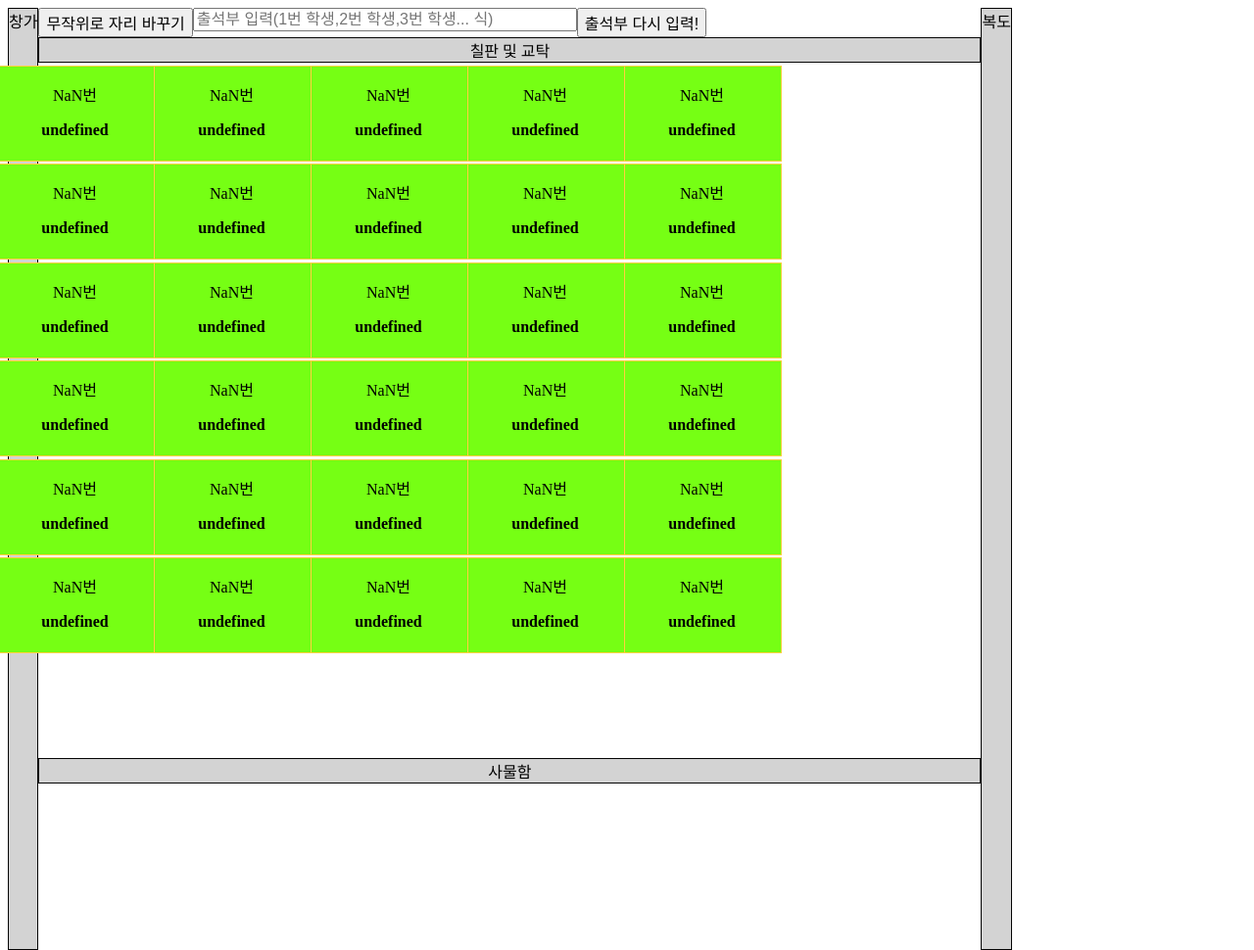
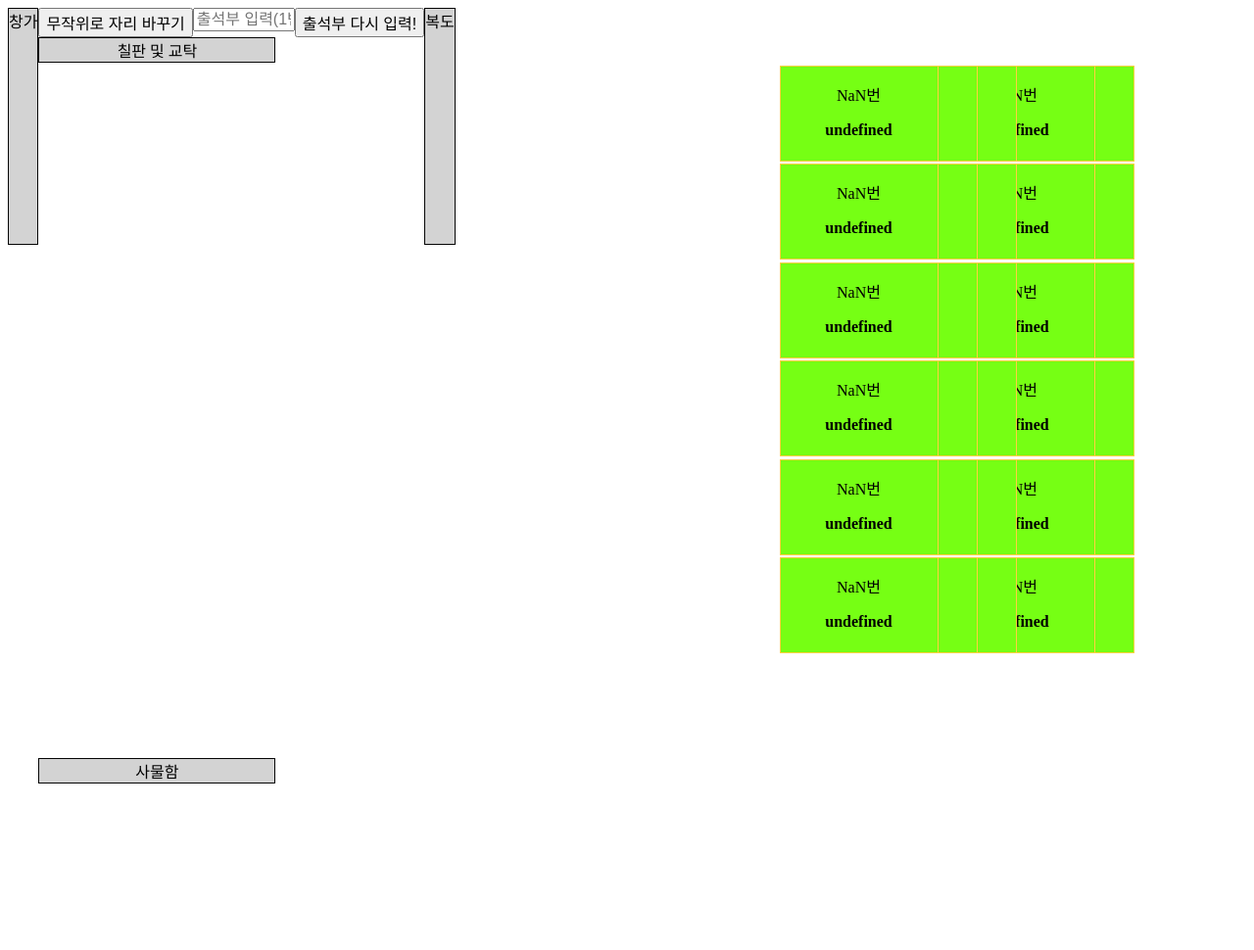
Before and after one commit to chonggi-tokhu/forschool, a plain HTML site: page index.html in a window 1280 px wide. Shown: the whole page at 98% size. After the commit the page ends 800 px from the top, so only its background shows below. Drawn offline with Linux system fonts and the light colour scheme.

Commit message:
Update index.html

```diff
--- a/index.html
+++ b/index.html
@@ -10,8 +10,8 @@
 
 <body>
     <div style="display: flex;">
-        <div style="height: 36rem;">
-            <div style="height: 60rem !important;border: 1px solid #050505;display: block;background: lightgrey;">창가
+        <div style="height: 144px;">
+            <div style="height: 240px !important;border: 1px solid #050505;display: block;background: lightgrey;">창가
             </div>
         </div>
         <div>
@@ -20,16 +20,16 @@
                         자리
                         바꾸기</button></div>
                 <div><input type="text" id="names_of_students" placeholder="출석부 입력(1번 학생,2번 학생,3번 학생... 식)"
-                        style="width: 24rem;overflow-x: scroll;"></div>
+                        style="width: 96px;overflow-x: scroll;"></div>
                 <div><button id="names_of_students_button">출석부 다시 입력!</button></div>
             </div>
             <div style="text-align: center;">
-                <div style="width: 60rem !important;border: 1px solid #050505;display: block;background: lightgrey;">칠판
+                <div style="width: 240px !important;border: 1px solid #050505;display: block;background: lightgrey;">칠판
                     및 교탁
                 </div>
             </div>
             <div id="my_table" style="display: flex;">
-                <div style="display: block;right: 30rem;">
+                <div style="display: block;right: 120px;">
                     <div class="table_item table_space"></div>
                     <div class="table_item table_space"></div>
                     <div class="table_item table_space"></div>
@@ -37,7 +37,7 @@
                     <div class="table_item table_space"></div>
                     <div class="table_item table_space"></div>
                 </div>
-                <div style="display: block;right: 40rem;">
+                <div style="display: block;right: 160px;">
                     <div class="table_item table_space"></div>
                     <div class="table_item table_space"></div>
                     <div class="table_item table_space"></div>
@@ -45,7 +45,7 @@
                     <div class="table_item table_space"></div>
                     <div class="table_item table_space"></div>
                 </div>
-                <div style="display: block;right: 50rem;">
+                <div style="display: block;right: 200rem;">
                     <div class="table_item table_space"></div>
                     <div class="table_item table_space"></div>
                     <div class="table_item table_space"></div>
@@ -53,7 +53,7 @@
                     <div class="table_item table_space"></div>
                     <div class="table_item table_space"></div>
                 </div>
-                <div style="display: block;right: 60rem;">
+                <div style="display: block;right: 240px;">
                     <div class="table_item table_space"></div>
                     <div class="table_item table_space"></div>
                     <div class="table_item table_space"></div>
@@ -61,7 +61,7 @@
                     <div class="table_item table_space"></div>
                     <div class="table_item table_space"></div>
                 </div>
-                <div style="display: block;right: 70rem;">
+                <div style="display: block;right: 280px;">
                     <div class="table_item table_space"></div>
                     <div class="table_item table_space"></div>
                     <div class="table_item table_space"></div>
@@ -69,7 +69,7 @@
                     <div class="table_item table_space"></div>
                     <div class="table_item table_space"></div>
                 </div>
-                <div style="display: block;right: 80rem;">
+                <div style="display: block;right: 320px;">
                     <div class="table_item table_space"></div>
                     <div class="table_item table_space"></div>
                     <div class="table_item table_space"></div>
@@ -79,13 +79,13 @@
                 </div>
             </div>
             <div style="text-align: center;position: absolute;bottom: 0rem;">
-                <div style="width: 60rem !important;border: 1px solid #050505;display: block;background: lightgrey;">
+                <div style="width: 240px !important;border: 1px solid #050505;display: block;background: lightgrey;">
                     사물함
                 </div>
             </div>
         </div>
-        <div style="height: 36rem;">
-            <div style="height: 60rem !important;border: 1px solid #050505;display: block;background: lightgrey;">복도
+        <div style="height: 144px;">
+            <div style="height: 240px !important;border: 1px solid #050505;display: block;background: lightgrey;">복도
             </div>
         </div>
     </div>
```
